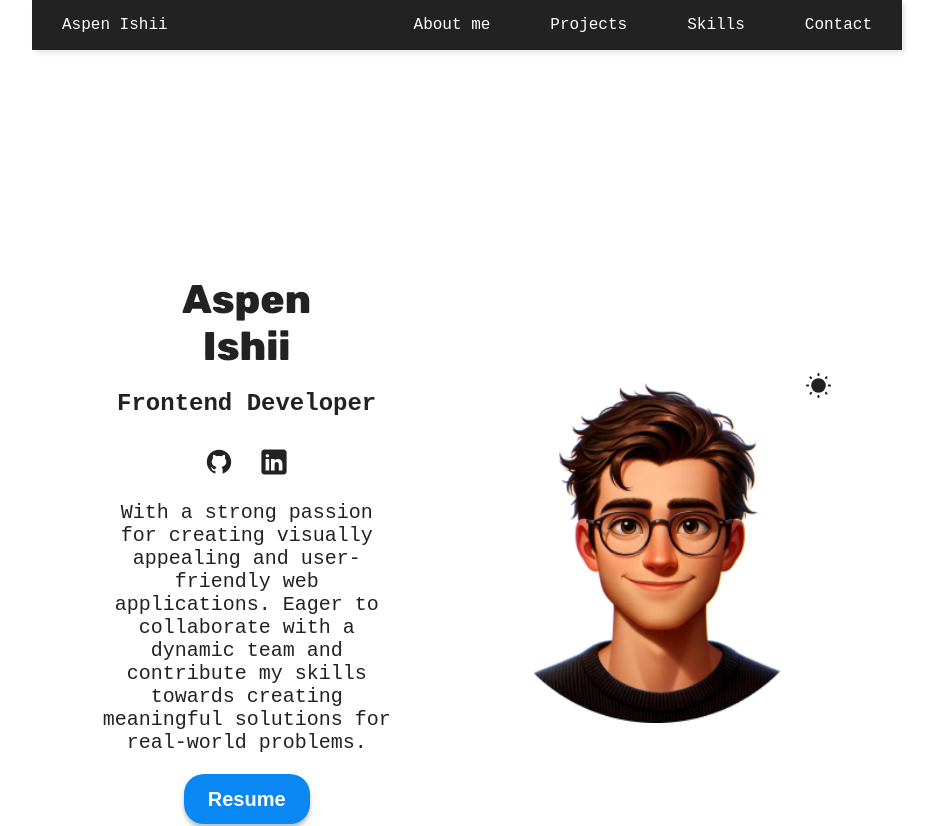
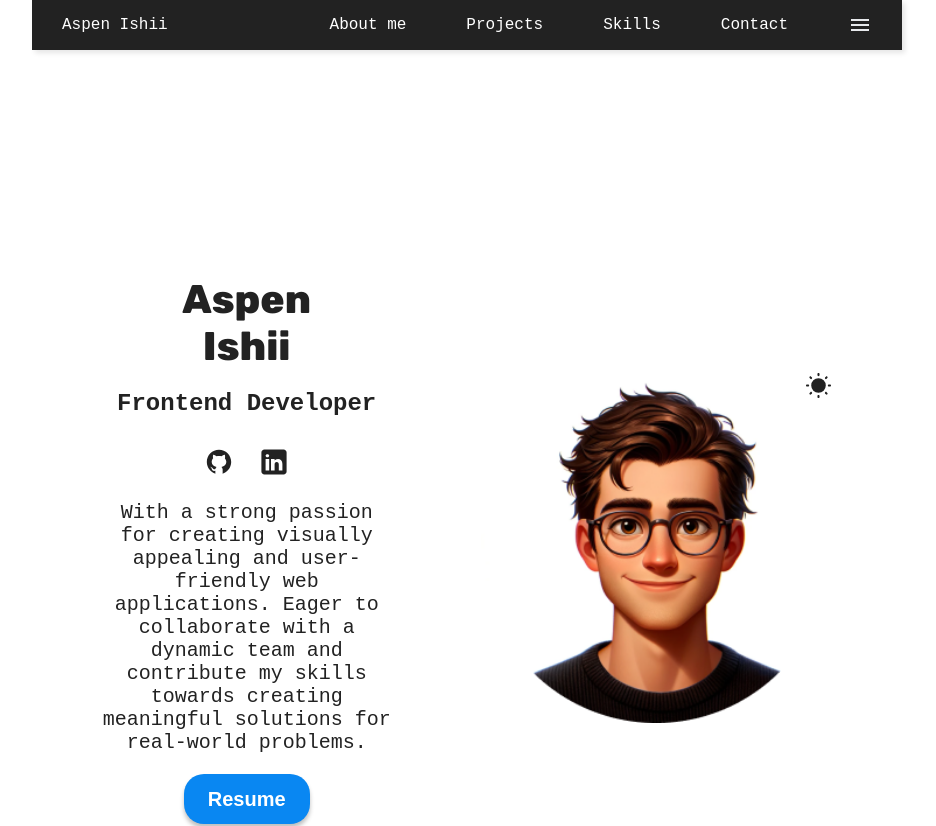
Before and after one commit to Aspen-Ishii/Portfolio-, a React (Vite) app: page / in a window 1280 px wide. Shown: the top 826 px of the page, without its empty margins (173-1109 px from the left). Built offline with nearby package versions, Linux system fonts and the light colour scheme.

Commit message:
Add collapsible side nav bar

```diff
--- a/src/sections/Navbar/Nav.jsx
+++ b/src/sections/Navbar/Nav.jsx
@@ -1,31 +1,19 @@
-/*
+import React, { useState } from 'react';
 import styles from './NavStyles.module.css'
 
 function Nav() {
-  return (
-    <section id='nav' className={styles.containter}>
-          <ul>
-            <li>Profile</li>
-            <li>Projects</li>
-            <li>Skills</li>
-            <li>Contact</li>
-          </ul>
-    </section>
-  )
-}
+  const [sidebarVisible, setSidebarVisible] = useState(false);
 
-export default Nav;
-*/
+  const toggleSidebar = () => {
+    setSidebarVisible(!sidebarVisible);
+  };
 
-import styles from './NavStyles.module.css'
-
-function Nav() {
   return (
     <section id='nav' className={styles.container}>
       <nav>
-        <ul>
-        <li>
-            <a href='#'>Aspen Ishii</a>
+        <ul className={`${styles.sidebar} ${sidebarVisible ? styles.sidebarVisible : ''}`}>
+        <li className={styles.closeSidebar} onClick={toggleSidebar}>
+            <a><svg xmlns="http://www.w3.org/2000/svg" height="24px" viewBox="0 -960 960 960" width="24px" fill="#e8eaed"><path d="m256-200-56-56 224-224-224-224 56-56 224 224 224-224 56 56-224 224 224 224-56 56-224-224-224 224Z"/></svg></a>
           </li>
           <li>
             <a href='#hero'>About me</a>
@@ -40,7 +28,28 @@ function Nav() {
             <a href='#contact'>Contact</a>
           </li>
         </ul>
-        </nav>
+
+        <ul>
+          <li>
+            <a>Aspen Ishii</a>
+          </li>
+          <li>
+            <a href='#hero'>About me</a>
+          </li>
+          <li>
+            <a href='#Projects'>Projects</a>
+          </li>
+          <li>
+            <a href='#skills'>Skills</a>
+          </li>
+          <li>
+            <a href='#contact'>Contact</a>
+          </li>
+          <li onClick={toggleSidebar}>
+            <a href='#'><svg xmlns="http://www.w3.org/2000/svg" height="24px" viewBox="0 -960 960 960" width="24px" fill="#e8eaed"><path d="M120-240v-80h720v80H120Zm0-200v-80h720v80H120Zm0-200v-80h720v80H120Z"/></svg></a>
+          </li>
+        </ul>
+      </nav>
 
     </section>
   )
--- a/src/sections/Navbar/NavStyles.module.css
+++ b/src/sections/Navbar/NavStyles.module.css
@@ -43,47 +43,36 @@ nav a:hover {
 nav li:first-child{
     margin-right: auto;
 }
-/*
 
-
-
-
-
-
-.container {
-    background-color: #222;
-    color: var(--btn-text-color);
-    width: 100%;
-    height: 50px;
-    display: flex;
-    justify-content: space-between;
-    align-items: center;
+.sidebar{
+    position: fixed;
     top: 0;
+    right: 0;
+    height: 100vh;
+    width: 250px;
+    z-index: 999;
+    background-color: #ffffff45;
+    backdrop-filter: blur(10px);
+    box-shadow: -10px, 0, 10px rgba(0, 0, 0, 0.1);
+    display: none; /* Hidden by default */
+    flex-direction: column;
+    align-items: flex-start;
+    justify-content: flex-start;
 }
 
-a {
-
-    justify-content: space-evenly;
-    flex-wrap: wrap;
-    align-items: center;
-    padding-inline-start: 0;
-    margin-block: 0;
-    height: 100%;
-    flex-direction: row;
+.sidebar li {
+    width: 100%;
 }
 
-ul > a {
-    color: inherit;
-    text-decoration: none;
-    font-family: "Roboto-Mono", monospace;
-    display: flex;
-    justify-content: space-evenly;
-    flex-wrap: wrap;
-    align-items: center;
-    padding-inline-start: 0;
-    margin-block: 0;
-    height: 100%;
-    flex-direction: row;
-  }
+.sidebar a {
+    width: 100%;
+}
 
-   */
+.sidebarVisible {
+    display: flex; /* Make the sidebar visible */
+}
+
+.closeSidebar {
+    align-self: flex-end; /* Align the close icon to the end of the sidebar */
+    cursor: pointer;
+}
```
Also changed, not shown: close_24dp_E8EAED_FILL0_wght400_GRAD0_opsz24.svg (added), menu_24dp_E8EAED_FILL0_wght400_GRAD0_opsz24.svg (added).
